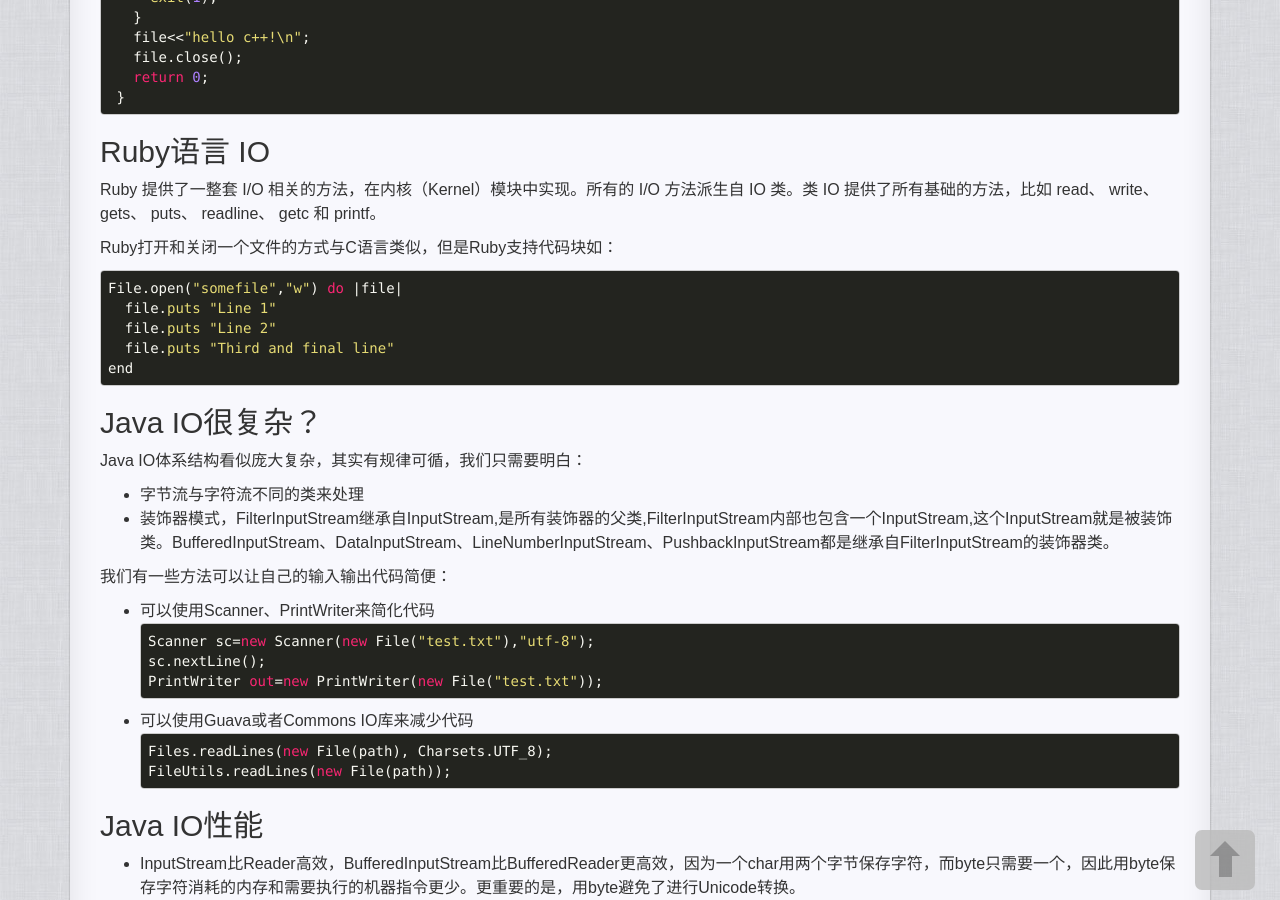
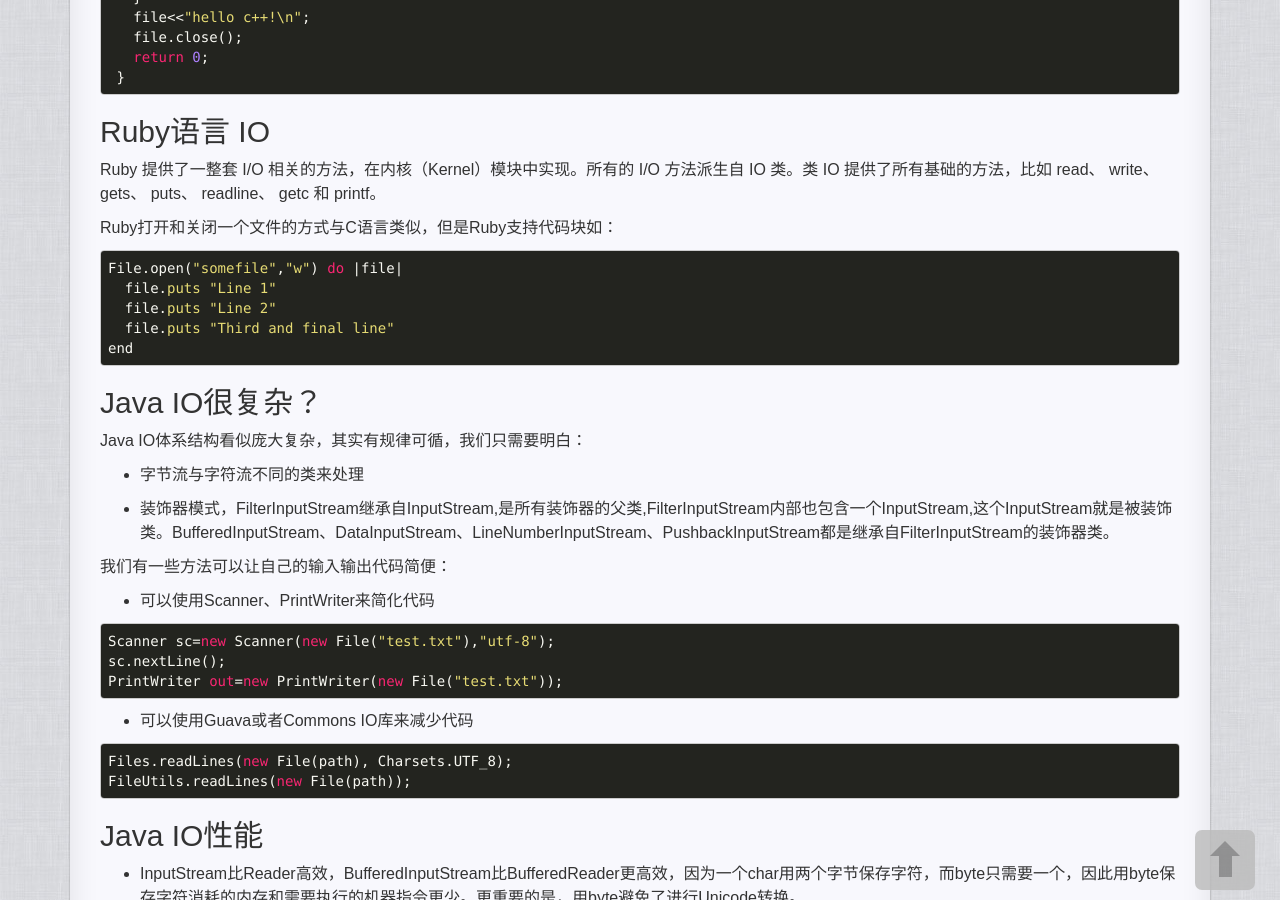
Before and after one commit to zhouqing86/zhouqing86.github.io, a Jekyll site: the page built from _posts/basic-java/2016-11-27-java-io.md, in a window 1280 px wide and 900 px high, scrolled down 3690 px. Built offline with Jekyll 4.4.1, drawn with Linux system fonts in a browser that asks for light colours; comment, search, counter and statistics services are not loaded; some of the changed text lies outside the part shown.

Commit message:
Fix code block in blog

````diff
--- a/_posts/basic-java/2016-11-27-java-io.md
+++ b/_posts/basic-java/2016-11-27-java-io.md
@@ -139,7 +139,8 @@ public void givenUsingGuava_whenConvertingReaderIntoInputStream_thenCorrect()
 }
 ```
 
-Commons IO的解决方案
+Commons IO的解决方案:
+
 ```java
 @Test
 public void givenUsingCommonsIO_whenConvertingReaderIntoInputStream()
@@ -171,11 +172,13 @@ int main()
   return 0;
 }
 ```
+
 我们只能通过fopen或者popen来创建FILE*实例，我们不知道FILE*的内部分层，无法构建自己的FILE*对象。
 
 
 ## C++语言 IO
 C++中用于文件IO操作的流类主要有三个fstream(输入输出文件流),ifstream(输入文件流)和ofstream(输出文件流).
+
 ```
  #include "stdafx.h"
  #include <iostream>
@@ -196,7 +199,8 @@ C++中用于文件IO操作的流类主要有三个fstream(输入输出文件流)
 Ruby 提供了一整套 I/O 相关的方法，在内核（Kernel）模块中实现。所有的 I/O 方法派生自 IO 类。类 IO 提供了所有基础的方法，比如 read、 write、 gets、 puts、 readline、 getc 和 printf。
 
 Ruby打开和关闭一个文件的方式与C语言类似，但是Ruby支持代码块如：
-```Ruby
+
+```ruby
 File.open("somefile","w") do |file|
   file.puts "Line 1"
   file.puts "Line 2"
@@ -206,18 +210,24 @@ end
 
 ## Java IO很复杂？
 Java IO体系结构看似庞大复杂，其实有规律可循，我们只需要明白：
+
 - 字节流与字符流不同的类来处理
+
 - 装饰器模式，FilterInputStream继承自InputStream,是所有装饰器的父类,FilterInputStream内部也包含一个InputStream,这个InputStream就是被装饰类。BufferedInputStream、DataInputStream、LineNumberInputStream、PushbackInputStream都是继承自FilterInputStream的装饰器类。
 
 我们有一些方法可以让自己的输入输出代码简便：
+
 - 可以使用Scanner、PrintWriter来简化代码
-```Java
+
+```java
 Scanner sc=new Scanner(new File("test.txt"),"utf-8");
 sc.nextLine();
 PrintWriter out=new PrintWriter(new File("test.txt"));
 ```
+
 - 可以使用Guava或者Commons IO库来减少代码
-```Java
+
+```java
 Files.readLines(new File(path), Charsets.UTF_8);
 FileUtils.readLines(new File(path));
 ```
````
Also changed, not shown: other parts of _posts/basic-java/2016-11-27-java-io.md (+2 -2 lines).
